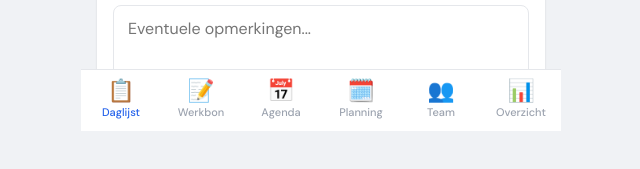
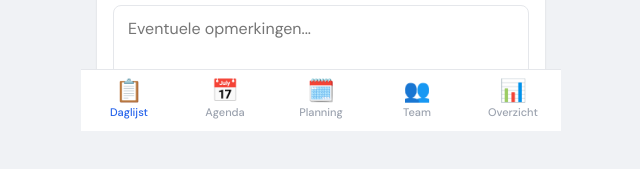
Before and after one commit to ricovanwinden/vanwinden-techniek-app, a React (Vite) app: page / in a window 1280 px wide. Shown: the part 669-838 px from the top of the page, without its empty margins (319-959 px from the left). Built offline with nearby package versions, Linux system fonts and the light colour scheme; no server answers; the database is empty.

Commit message:
Werkbon tab verwijderd, Daglijst blijft

```diff
--- a/src/App.jsx
+++ b/src/App.jsx
@@ -1,6 +1,5 @@
 import { BrowserRouter, Routes, Route, NavLink } from 'react-router-dom'
 import { WerkbonProvider } from './context/WerkbonContext'
-import NieuweBon from './pages/NieuweBon'
 import Daglijst from './pages/Daglijst'
 import WeekOverzicht from './pages/WeekOverzicht'
 import Planning from './pages/Planning'
@@ -19,7 +18,6 @@ export default function App() {
           <main className="content">
             <Routes>
               <Route path="/" element={<Daglijst />} />
-              <Route path="/werkbon" element={<NieuweBon />} />
               <Route path="/week" element={<WeekOverzicht />} />
               <Route path="/planning" element={<Planning />} />
               <Route path="/team" element={<Team />} />
@@ -31,11 +29,7 @@ export default function App() {
               <span className="nav-icon">📋</span>
               <span>Daglijst</span>
             </NavLink>
-            <NavLink to="/werkbon" className={({ isActive }) => isActive ? 'nav-item active' : 'nav-item'}>
-              <span className="nav-icon">📝</span>
-              <span>Werkbon</span>
-            </NavLink>
-            <NavLink to="/week" className={({ isActive }) => isActive ? 'nav-item active' : 'nav-item'}>
+<NavLink to="/week" className={({ isActive }) => isActive ? 'nav-item active' : 'nav-item'}>
               <span className="nav-icon">📅</span>
               <span>Agenda</span>
             </NavLink>
```
